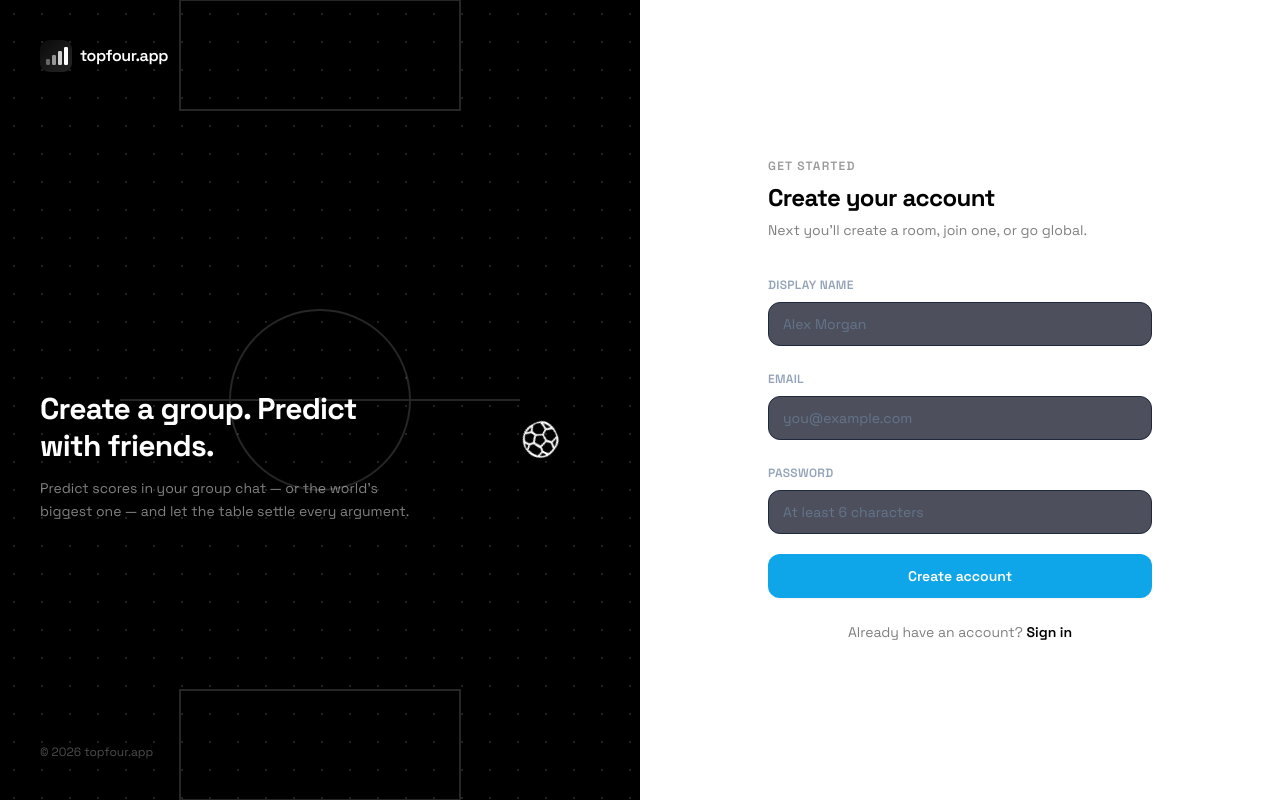
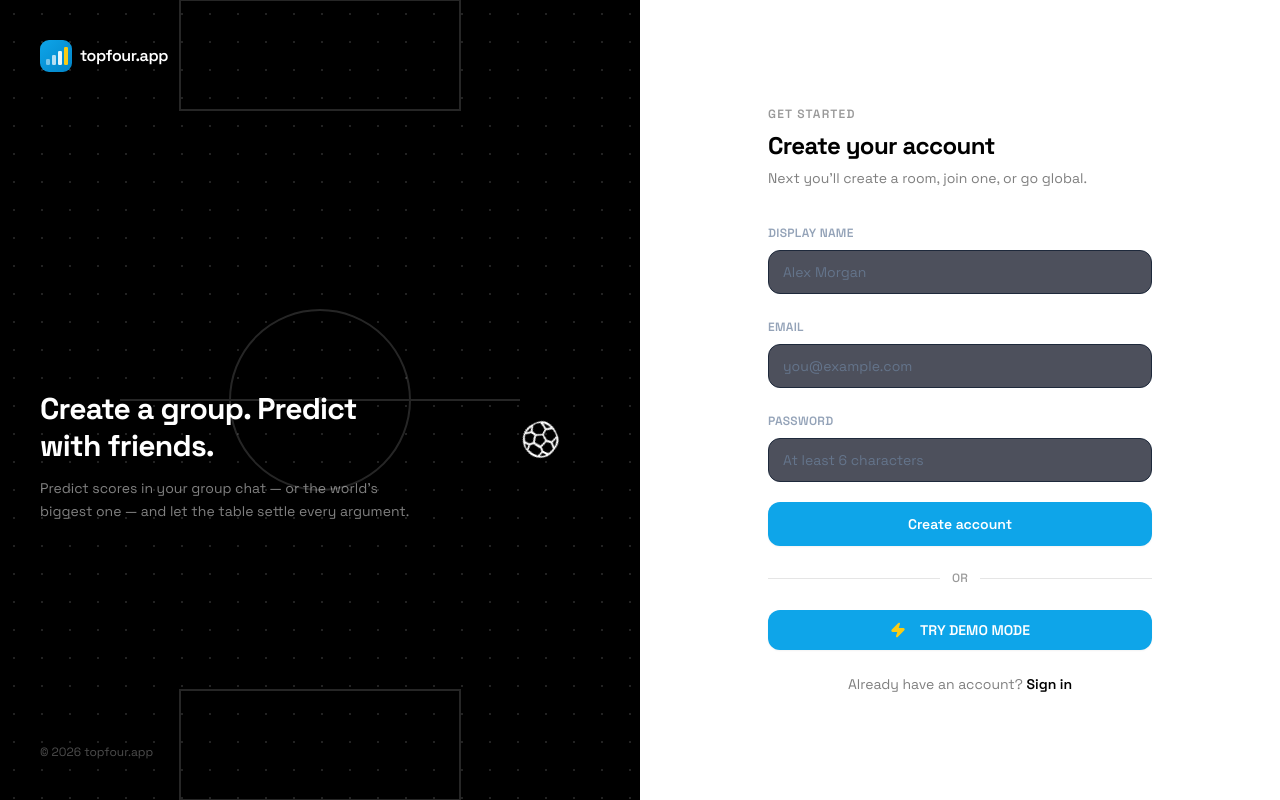
Before and after one commit to AkinolaEmmanuel/top-four, a Next.js app: page /signup in a window 1280 px wide. Built offline with nearby package versions, Linux system fonts and the light colour scheme.

Commit message:
feat(auth): refine authentication flow, brand logo component, and mock auth handlers

```diff
--- a/app/login/page.tsx
+++ b/app/login/page.tsx
@@ -40,7 +40,7 @@ export default function LoginPage() {
 
     try {
       await demoSignIn();
-      router.push("/");
+      router.push("/predict");
       router.refresh();
     } catch (err) {
       setError(err instanceof Error ? err.message : "Something went wrong.");
--- a/app/signup/page.tsx
+++ b/app/signup/page.tsx
@@ -8,6 +8,7 @@ import { AuthShell } from "@/components/auth/auth-shell";
 import { Button } from "@/components/ui/button";
 import { Input } from "@/components/ui/input";
 import { Label } from "@/components/ui/label";
+import { DemoButton } from "@/components/auth/demo-button";
 import { signUp } from "@/lib/mock-auth/client";
 
 export default function SignupPage() {
@@ -92,6 +93,14 @@ export default function SignupPage() {
         </Button>
       </form>
 
+      <div className="my-6 flex items-center gap-3">
+        <div className="h-px flex-1 bg-black/10" />
+        <span className="text-xs font-medium uppercase tracking-wide text-black/40">or</span>
+        <div className="h-px flex-1 bg-black/10" />
+      </div>
+
+      <DemoButton variant="sky" className="w-full py-2.5 h-10" />
+
       <p className="mt-6 text-center text-sm text-black/50">
         Already have an account?{" "}
         <Link href="/login" className="font-semibold text-black hover:underline">
--- /dev/null
+++ b/components/auth/demo-button.tsx
@@ -0,0 +1,49 @@
+"use client";
+
+import { useState } from "react";
+import { useRouter } from "next/navigation";
+import { Zap, Loader2 } from "lucide-react";
+import { Button } from "@/components/ui/button";
+import { demoSignIn } from "@/lib/mock-auth/client";
+import { toast } from "sonner";
+
+export function DemoButton({
+  variant = "glow",
+  className,
+}: {
+  variant?: "glow" | "sky" | "crown" | "outline" | "ghost";
+  className?: string;
+}) {
+  const [loading, setLoading] = useState(false);
+  const router = useRouter();
+
+  async function handleDemoAccess() {
+    setLoading(true);
+    try {
+      await demoSignIn();
+      toast.success("Welcome! Demo mode active. Redirecting to Predictor...");
+      router.push("/predict");
+      router.refresh();
+    } catch (err: any) {
+      toast.error(err.message || "Failed to start demo access.");
+    } finally {
+      setLoading(false);
+    }
+  }
+
+  return (
+    <Button
+      variant={variant as any}
+      onClick={handleDemoAccess}
+      disabled={loading}
+      className={className}
+    >
+      {loading ? (
+        <Loader2 className="h-4 w-4 animate-spin mr-1.5" />
+      ) : (
+        <Zap className="h-4 w-4 mr-1.5 text-crown fill-crown" />
+      )}
+      <span>{loading ? "STARTING DEMO..." : "TRY DEMO MODE"}</span>
+    </Button>
+  );
+}
--- a/components/brand/logo.tsx
+++ b/components/brand/logo.tsx
@@ -28,14 +28,14 @@ export function Logo({ size = 32, className }: LogoProps) {
       aria-label="topfour.app"
     >
       <rect width="32" height="32" rx="9" fill={`url(#${gradId})`} />
-      <rect x="6" y="19" width="4" height="6" rx="1.2" fill="white" fillOpacity="0.35" />
-      <rect x="12" y="15" width="4" height="10" rx="1.2" fill="white" fillOpacity="0.55" />
-      <rect x="18" y="11" width="4" height="14" rx="1.2" fill="white" fillOpacity="0.8" />
-      <rect x="24" y="7" width="4" height="18" rx="1.2" fill="white" />
+      <rect x="6" y="19" width="4" height="6" rx="1.2" fill="white" fillOpacity="0.45" />
+      <rect x="12" y="15" width="4" height="10" rx="1.2" fill="white" fillOpacity="0.7" />
+      <rect x="18" y="11" width="4" height="14" rx="1.2" fill="white" fillOpacity="0.9" />
+      <rect x="24" y="7" width="4" height="18" rx="1.2" fill="#FACC15" />
       <defs>
         <linearGradient id={gradId} x1="0" y1="0" x2="32" y2="32" gradientUnits="userSpaceOnUse">
-          <stop offset="0%" stopColor="#0A0A0A" />
-          <stop offset="100%" stopColor="#262626" />
+          <stop offset="0%" stopColor="#0EA5E9" />
+          <stop offset="100%" stopColor="#0284C7" />
         </linearGradient>
       </defs>
     </svg>
--- a/lib/mock-auth/client.ts
+++ b/lib/mock-auth/client.ts
@@ -34,28 +34,10 @@ export async function signIn(input: {
 }
 
 export async function demoSignIn(): Promise<Profile> {
-  // Try sign in with default guest/demo credentials
-  try {
-    return await signIn({
-      email: "demo@topfour.app",
-      password: "password123",
-    });
-  } catch (e) {
-    // If not registered, auto-register then login
-    try {
-      await signUp({
-        email: "demo@topfour.app",
-        displayName: "Demo Pundit",
-        password: "password123",
-      });
-      return await signIn({
-        email: "demo@topfour.app",
-        password: "password123",
-      });
-    } catch (regErr) {
-      throw new Error("Demo sign in failed. Please create a custom account.");
-    }
-  }
+  const data = await apiFetch<{ profile: Profile }>("/auth/demo", {
+    method: "POST",
+  });
+  return data.profile;
 }
 
 export async function signOut(): Promise<void> {
@@ -64,7 +46,12 @@ export async function signOut(): Promise<void> {
   });
 }
 
-export async function fetchCurrentProfile(): Promise<Profile> {
-  const data = await apiFetch<{ user: Profile; csrfToken: string }>("/auth/me");
-  return data.user;
+export async function fetchCurrentProfile(): Promise<Profile | null> {
+  try {
+    const data = await apiFetch<{ profile?: Profile; user?: Profile; csrfToken?: string }>("/auth/me");
+    return data?.profile ?? data?.user ?? null;
+  } catch (err: any) {
+    // Return null when unauthenticated (401 / 404) so TanStack Query caches logged-out state cleanly
+    return null;
+  }
 }
--- a/lib/mock-auth/server.ts
+++ b/lib/mock-auth/server.ts
@@ -23,14 +23,11 @@ export async function getSession(): Promise<SessionPayload | null> {
  */
 export const getCurrentUser = cache(async (): Promise<Profile | undefined> => {
   try {
-    const data = await apiFetch<{ user: Profile; csrfToken: string }>("/auth/me", {
+    const data = await apiFetch<{ profile?: Profile; user?: Profile; csrfToken?: string }>("/auth/me", {
       cache: "no-store",
     });
-    return data.user;
+    return data?.profile ?? data?.user;
   } catch (error) {
-    if (error instanceof ApiError && error.status === 401) {
-      return undefined;
-    }
     return undefined;
   }
 });
```
